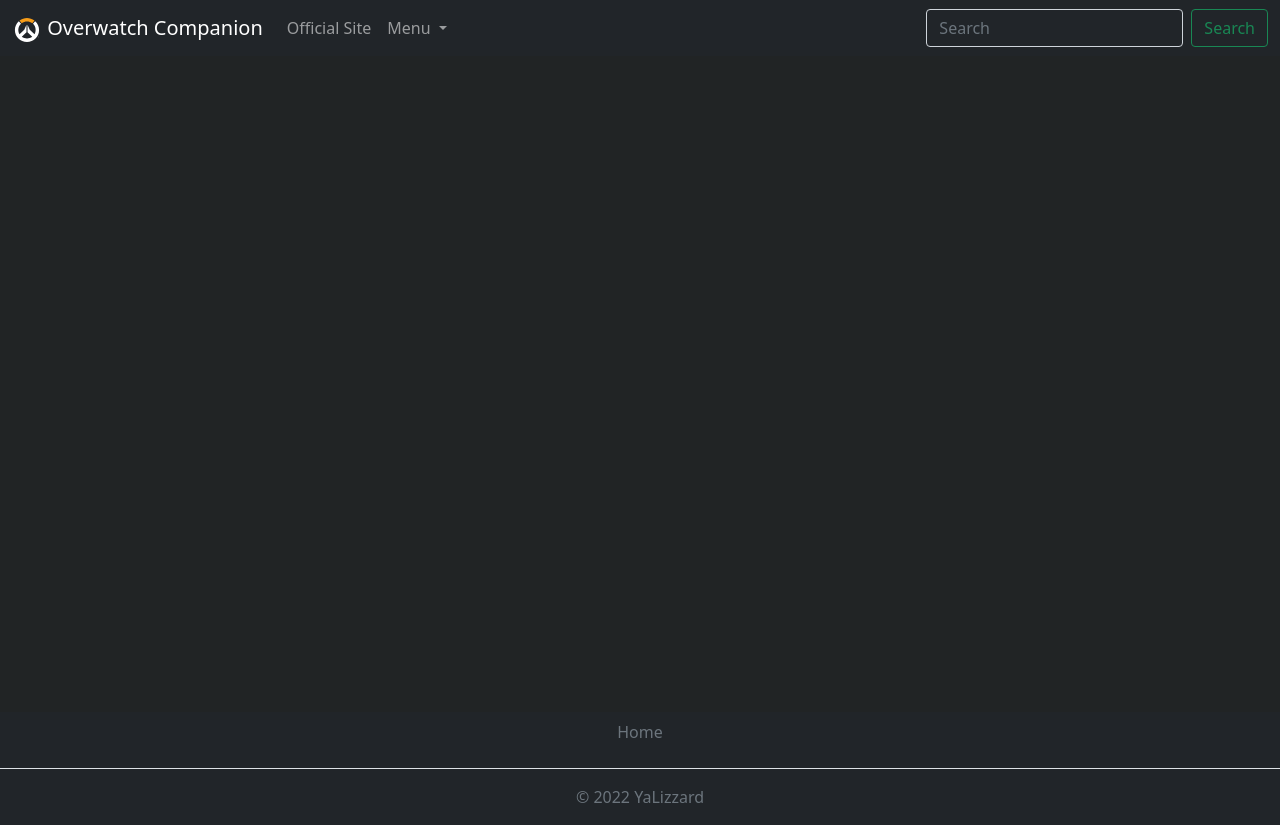
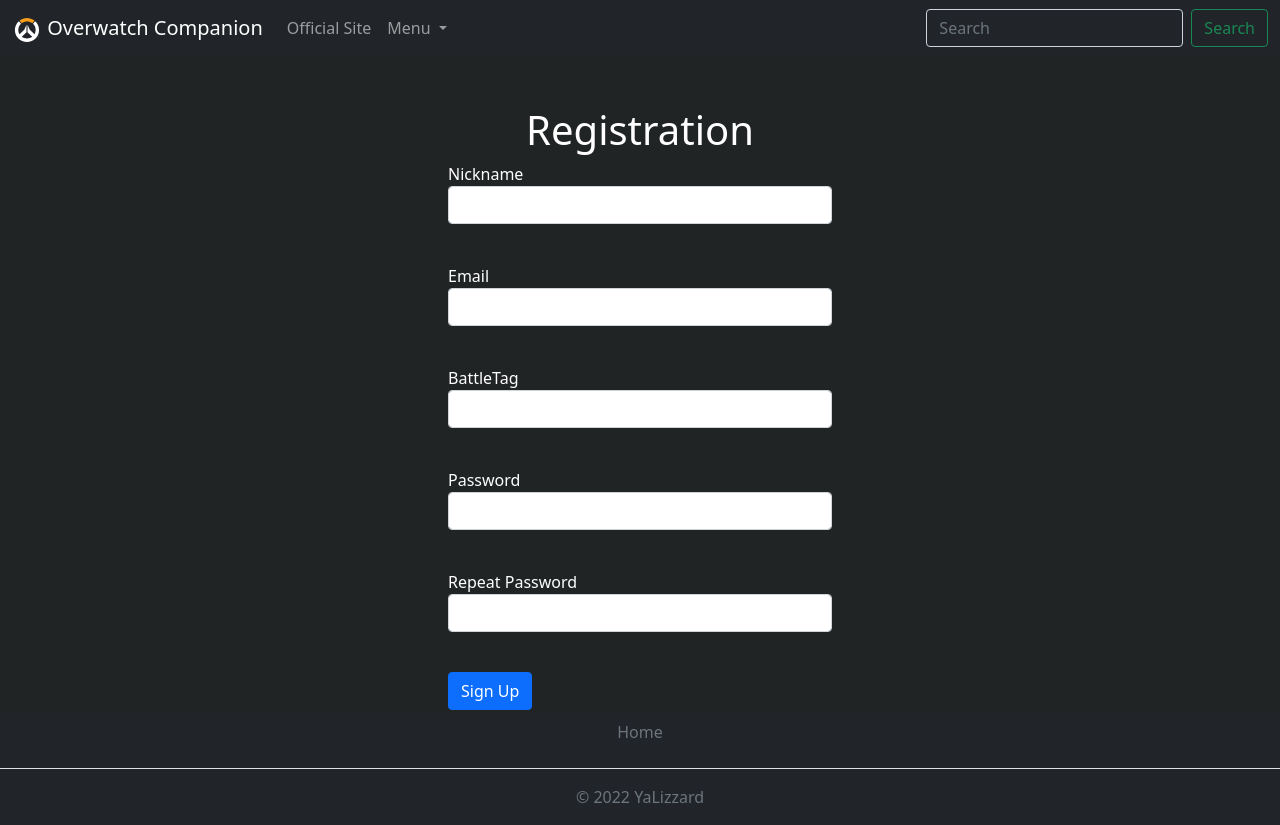
Before and after one commit to Dimly82/web-project, a Flask app: page /register in a window 1280 px wide. Run offline with Flask 2, Linux system fonts and the light colour scheme.

Commit message:
register form add

```diff
--- a/static/css/css.css
+++ b/static/css/css.css
@@ -35,3 +35,13 @@ main {
     height: 45vh;
     width: 25vw;
 }
+
+.register {
+    width: 30%;
+    margin-left: 35%;
+}
+
+.register_form {
+    text-align: center;
+    margin-top: 50px
+}
--- a/templates/register_form.html
+++ b/templates/register_form.html
@@ -3,3 +3,57 @@
 {% block import %}
 <title>Registration</title>
 {% endblock %}
+
+{% block content %}
+<h1 class="register_form">Registration</h1>
+<form class="register" action="" method="post">
+    {{ form.hidden_tag() }}
+        <p>
+        {{ form.nickname.label }}<br>
+        {{ form.nickname(class="form-control") }}<br>
+        {% for error in form.nickname.errors %}
+            <p class="alert alert-danger" role="alert">
+                {{ error }}
+            </p>
+        {% endfor %}
+    </p>
+    <p>
+        {{ form.email.label }}<br>
+        {{ form.email(class="form-control", type="email") }}<br>
+        {% for error in form.email.errors %}
+            <p class="alert alert-danger" role="alert">
+                {{ error }}
+            </p>
+        {% endfor %}
+    </p>
+        <p>
+        {{ form.battle_tag.label }}<br>
+        {{ form.battle_tag(class="form-control") }}<br>
+        {% for error in form.battle_tag.errors %}
+            <p class="alert alert-danger" role="alert">
+                {{ error }}
+            </p>
+        {% endfor %}
+    </p>
+    <p>
+        {{ form.password.label }}<br>
+        {{ form.password(class="form-control", type="password") }}<br>
+        {% for error in form.password.errors %}
+            <p class="alert alert-danger" role="alert">
+                {{ error }}
+            </p>
+        {% endfor %}
+    </p>
+    <p>
+        {{ form.password_again.label }}<br>
+        {{ form.password_again(class="form-control", type="password") }}<br>
+        {% for error in form.password_again.errors %}
+            <p class="alert alert-danger" role="alert">
+                {{ error }}
+            </p>
+        {% endfor %}
+    </p>
+    <p>{{ form.submit(type="submit", class="btn btn-primary") }}</p>
+    {{message}}
+</form>
+{% endblock %}
```
